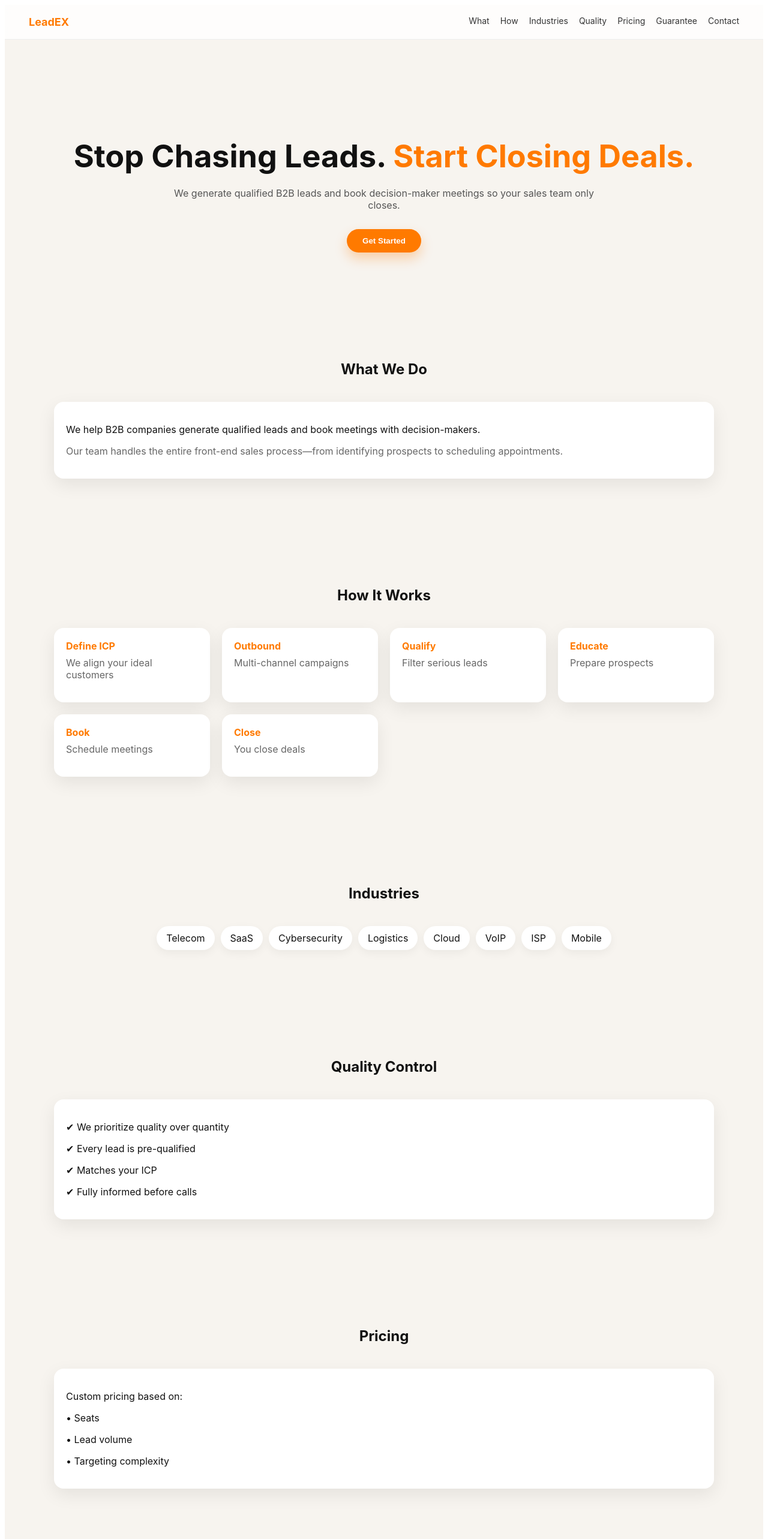
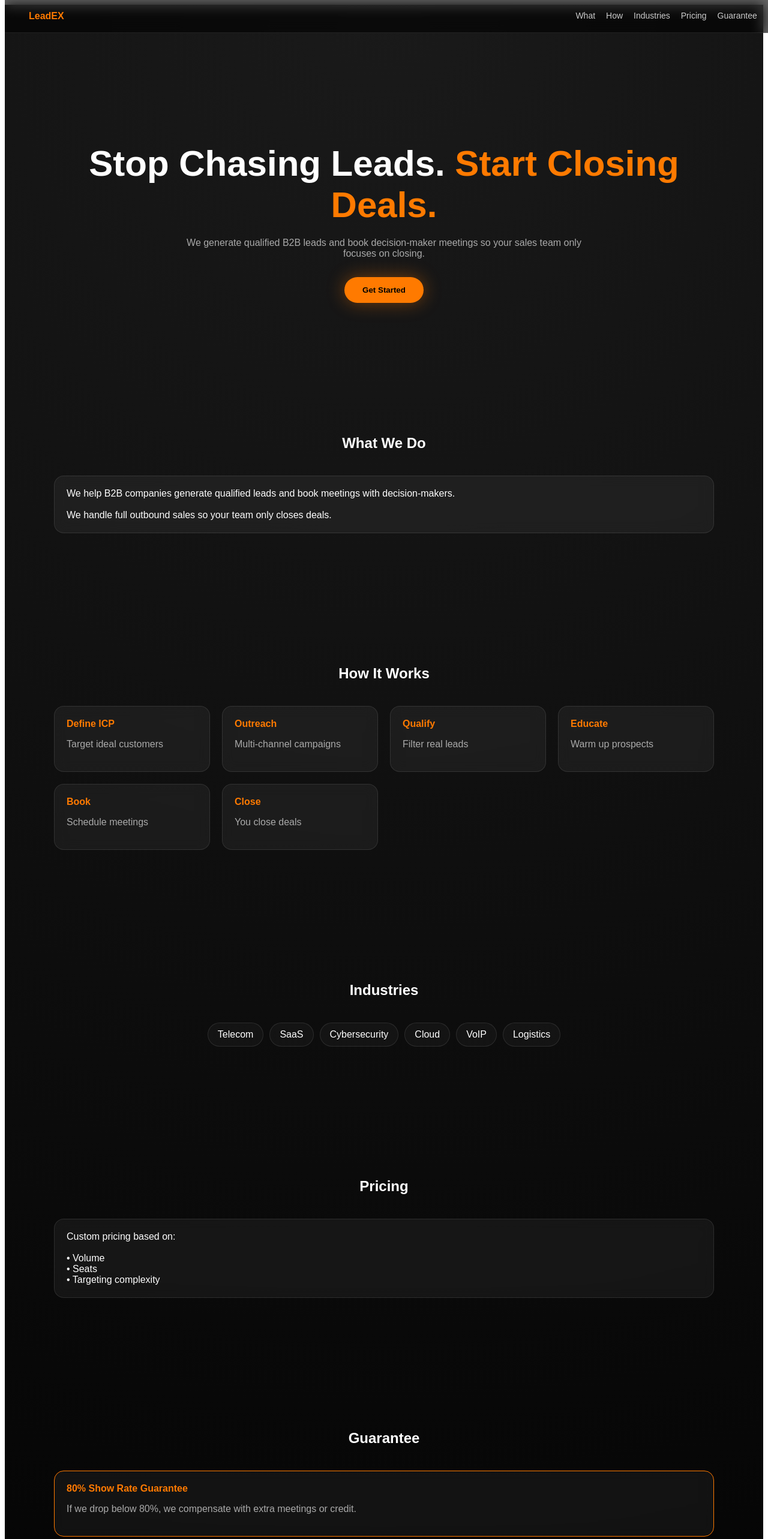
Before and after one commit to youssefamrr0582-debug/leadex-au, a React (Vite) app: page / in a window 1280 px wide. Shown: the top 2566 px of the page at 60% size. Built offline with nearby package versions, Linux system fonts and the light colour scheme.

Commit message:
Update App.jsx

```diff
--- a/src/App.jsx
+++ b/src/App.jsx
@@ -4,7 +4,7 @@ export default function App() {
   const [loaded, setLoaded] = useState(false);
 
   useEffect(() => {
-    const t = setTimeout(() => setLoaded(true), 500);
+    const t = setTimeout(() => setLoaded(true), 400);
     return () => clearTimeout(t);
   }, []);
 
@@ -15,52 +15,57 @@ export default function App() {
         display: "flex",
         alignItems: "center",
         justifyContent: "center",
-        background: "#0f0f0f",
+        background: "#0a0a0a",
         color: "#ff7a00",
-        fontSize: "42px",
-        fontWeight: "700",
-        letterSpacing: "2px"
+        fontSize: "40px",
+        fontWeight: "700"
       }}>
         LeadEX
       </div>
     );
   }
 
-  const card = {
-    background: "white",
-    borderRadius: "16px",
-    padding: "20px",
-    boxShadow: "0 10px 30px rgba(0,0,0,0.08)",
-    transition: "0.3s"
-  };
-
   const section = {
-    padding: "80px 20px",
+    padding: "100px 20px",
     maxWidth: "1100px",
     margin: "0 auto"
   };
 
+  const card = {
+    background: "rgba(255,255,255,0.05)",
+    border: "1px solid rgba(255,255,255,0.1)",
+    borderRadius: "16px",
+    padding: "20px",
+    backdropFilter: "blur(10px)",
+    transition: "0.3s"
+  };
+
   return (
-    <div style={{ fontFamily: "Inter, Arial", background: "#f7f4ef", color: "#111" }}>
+    <div style={{
+      fontFamily: "Arial",
+      background: "radial-gradient(circle at top, #1a1a1a, #000)",
+      color: "white"
+    }}>
 
       {/* NAVBAR */}
       <header style={{
-        position: "sticky",
+        position: "fixed",
         top: 0,
-        background: "rgba(255,255,255,0.8)",
-        backdropFilter: "blur(10px)",
+        width: "100%",
         display: "flex",
         justifyContent: "space-between",
         padding: "18px 40px",
-        borderBottom: "1px solid #eee",
+        background: "rgba(0,0,0,0.6)",
+        backdropFilter: "blur(10px)",
+        borderBottom: "1px solid rgba(255,255,255,0.1)",
         zIndex: 100
       }}>
-        <b style={{ fontSize: "18px", color: "#ff7a00" }}>LeadEX</b>
+        <b style={{ color: "#ff7a00" }}>LeadEX</b>
 
         <div style={{ display: "flex", gap: "18px", fontSize: "14px" }}>
-          {["What","How","Industries","Quality","Pricing","Guarantee","Contact"].map((t) => (
-            <a key={t} href={`#${t.toLowerCase()}`} style={{ textDecoration: "none", color: "#333" }}>
-              {t}
+          {["What","How","Industries","Pricing","Guarantee","Contact"].map((i) => (
+            <a key={i} href={`#${i.toLowerCase()}`} style={{ color: "#ccc", textDecoration: "none" }}>
+              {i}
             </a>
           ))}
         </div>
@@ -70,26 +75,29 @@ export default function App() {
       <section style={{
         ...section,
         textAlign: "center",
-        paddingTop: "120px"
+        paddingTop: "180px"
       }}>
-        <h1 style={{ fontSize: "52px", marginBottom: "20px" }}>
+        <h1 style={{
+          fontSize: "60px",
+          marginBottom: "20px"
+        }}>
           Stop Chasing Leads. <span style={{ color: "#ff7a00" }}>Start Closing Deals.</span>
         </h1>
 
-        <p style={{ maxWidth: "700px", margin: "0 auto", color: "#555" }}>
-          We generate qualified B2B leads and book decision-maker meetings so your sales team only closes.
+        <p style={{ color: "#aaa", maxWidth: "700px", margin: "0 auto" }}>
+          We generate qualified B2B leads and book decision-maker meetings so your sales team only focuses on closing.
         </p>
 
         <button style={{
           marginTop: "30px",
-          padding: "12px 26px",
+          padding: "14px 30px",
           borderRadius: "999px",
           border: "none",
           background: "#ff7a00",
-          color: "white",
+          color: "black",
           fontWeight: "bold",
           cursor: "pointer",
-          boxShadow: "0 10px 20px rgba(255,122,0,0.3)"
+          boxShadow: "0 0 30px rgba(255,122,0,0.4)"
         }}>
           Get Started
         </button>
@@ -100,12 +108,9 @@ export default function App() {
         <h2 style={{ textAlign: "center", marginBottom: "40px" }}>What We Do</h2>
 
         <div style={card}>
-          <p>
-            We help B2B companies generate qualified leads and book meetings with decision-makers.
-          </p>
-          <p style={{ marginTop: "10px", color: "#666" }}>
-            Our team handles the entire front-end sales process—from identifying prospects to scheduling appointments.
-          </p>
+          We help B2B companies generate qualified leads and book meetings with decision-makers.
+          <br /><br />
+          We handle full outbound sales so your team only closes deals.
         </div>
       </section>
 
@@ -119,16 +124,16 @@ export default function App() {
           gap: "20px"
         }}>
           {[
-            ["Define ICP", "We align your ideal customers"],
-            ["Outbound", "Multi-channel campaigns"],
-            ["Qualify", "Filter serious leads"],
-            ["Educate", "Prepare prospects"],
-            ["Book", "Schedule meetings"],
-            ["Close", "You close deals"]
-          ].map((i, idx) => (
-            <div key={idx} style={card}>
+            ["Define ICP","Target ideal customers"],
+            ["Outreach","Multi-channel campaigns"],
+            ["Qualify","Filter real leads"],
+            ["Educate","Warm up prospects"],
+            ["Book","Schedule meetings"],
+            ["Close","You close deals"]
+          ].map((i) => (
+            <div key={i[0]} style={card}>
               <b style={{ color: "#ff7a00" }}>{i[0]}</b>
-              <p style={{ marginTop: "8px", color: "#666" }}>{i[1]}</p>
+              <p style={{ color: "#aaa" }}>{i[1]}</p>
             </div>
           ))}
         </div>
@@ -141,31 +146,19 @@ export default function App() {
         <div style={{
           display: "flex",
           flexWrap: "wrap",
-          gap: "10px",
-          justifyContent: "center"
+          justifyContent: "center",
+          gap: "10px"
         }}>
-          {["Telecom","SaaS","Cybersecurity","Logistics","Cloud","VoIP","ISP","Mobile"].map((i) => (
+          {["Telecom","SaaS","Cybersecurity","Cloud","VoIP","Logistics"].map((i) => (
             <span key={i} style={{
               padding: "10px 16px",
-              background: "white",
               borderRadius: "999px",
-              boxShadow: "0 5px 15px rgba(0,0,0,0.05)"
+              border: "1px solid rgba(255,255,255,0.1)",
+              background: "rgba(255,255,255,0.03)"
             }}>
               {i}
             </span>
           ))}
-        </div>
-      </section>
-
-      {/* QUALITY */}
-      <section id="quality" style={section}>
-        <h2 style={{ textAlign: "center", marginBottom: "40px" }}>Quality Control</h2>
-
-        <div style={card}>
-          <p>✔ We prioritize quality over quantity</p>
-          <p>✔ Every lead is pre-qualified</p>
-          <p>✔ Matches your ICP</p>
-          <p>✔ Fully informed before calls</p>
         </div>
       </section>
 
@@ -174,10 +167,11 @@ export default function App() {
         <h2 style={{ textAlign: "center", marginBottom: "40px" }}>Pricing</h2>
 
         <div style={card}>
-          <p>Custom pricing based on:</p>
-          <p>• Seats</p>
-          <p>• Lead volume</p>
-          <p>• Targeting complexity</p>
+          Custom pricing based on:
+          <br /><br />
+          • Volume<br />
+          • Seats<br />
+          • Targeting complexity
         </div>
       </section>
 
@@ -187,11 +181,11 @@ export default function App() {
 
         <div style={{
           ...card,
-          border: "2px solid #ff7a00"
+          border: "1px solid #ff7a00"
         }}>
-          <b style={{ color: "#ff7a00" }}>80% Minimum Show Rate</b>
-          <p style={{ marginTop: "10px" }}>
-            If performance drops below 80%, we compensate with extra meetings or credit.
+          <b style={{ color: "#ff7a00" }}>80% Show Rate Guarantee</b>
+          <p style={{ color: "#aaa" }}>
+            If we drop below 80%, we compensate with extra meetings or credit.
           </p>
         </div>
       </section>
@@ -200,7 +194,7 @@ export default function App() {
       <section id="contact" style={section}>
         <h2 style={{ textAlign: "center", marginBottom: "40px" }}>Contact</h2>
 
-        <div style={{ ...card, textAlign: "center" }}>
+        <div style={card}>
           <p>📞 02 7265 1399</p>
           <p>✉️ info@lea-dex.com</p>
 
@@ -210,14 +204,13 @@ export default function App() {
             <br />
             <textarea placeholder="Message" style={{ marginTop: "10px", padding: "8px", width: "80%" }} />
             <br />
-
             <button style={{
               marginTop: "10px",
               padding: "10px 20px",
               background: "#ff7a00",
               border: "none",
-              color: "white",
-              borderRadius: "8px"
+              borderRadius: "8px",
+              cursor: "pointer"
             }}>
               Send
             </button>
@@ -226,7 +219,12 @@ export default function App() {
       </section>
 
       {/* FOOTER */}
-      <footer style={{ textAlign: "center", padding: "30px", fontSize: "12px", color: "#777" }}>
+      <footer style={{
+        textAlign: "center",
+        padding: "40px",
+        fontSize: "12px",
+        color: "#666"
+      }}>
         © 2026 LeadEX
       </footer>
 
```
